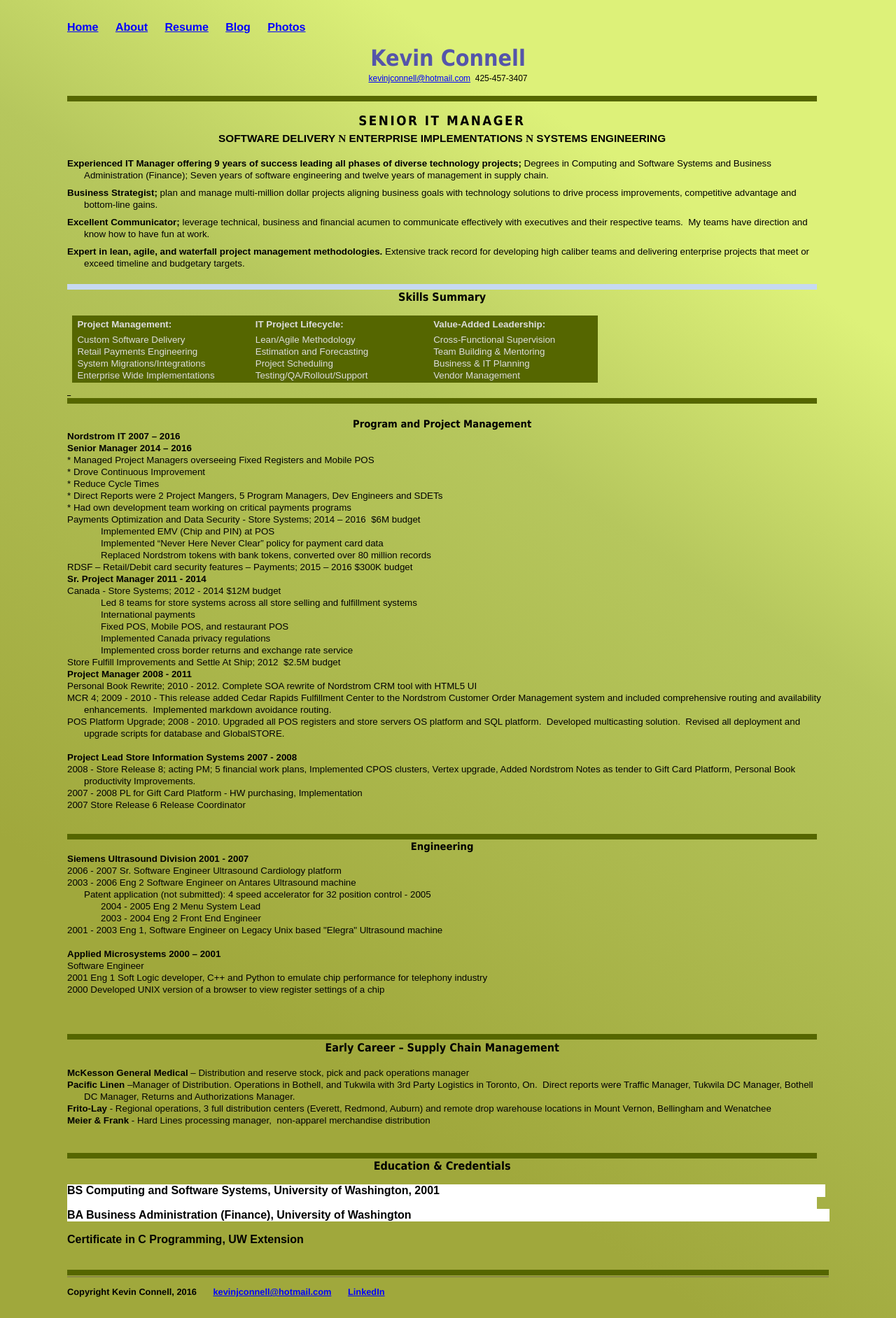
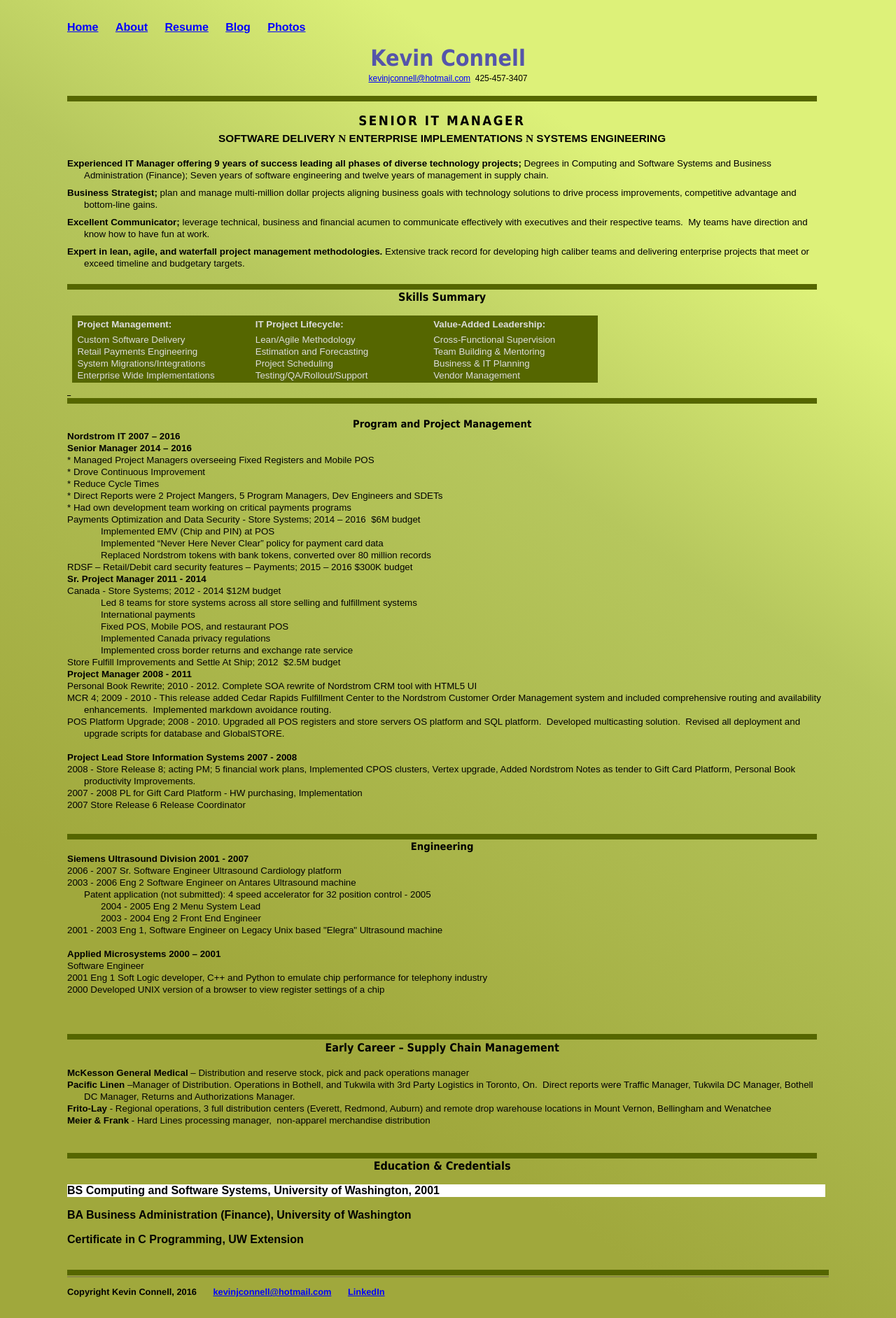
Before and after one commit to mo4dawg/mo4dawg.github.io, a Jekyll site: the page built from CV/index.html, in a window 1280 px wide. Shown: the whole page at 70% size. Built offline with Jekyll 4.4.1, drawn with Linux system fonts in a browser that asks for light colours.

Commit message:
Update index.html

```diff
--- a/CV/index.html
+++ b/CV/index.html
@@ -422,7 +422,7 @@
 style='mso-bookmark:top'><span style='font-size:14.0pt;font-family:"Arial","sans-serif";
 mso-fareast-font-family:"Times New Roman"'><o:p>&nbsp;</o:p></span></span></p>
 
-<div style='mso-element:para-border-div;border:none;border-top:solid #C6D9F1 6.0pt;
+<div style='mso-element:para-border-div;border:none;border-top:solid #556600 6.0pt;
 padding:1.0pt 0in 0in 0in;margin-left:0in;margin-right:12.6pt'>
 
 <p class=MsoNormal align=center style='margin-bottom:0in;margin-bottom:.0001pt;
@@ -882,13 +882,13 @@
 mso-fareast-font-family:"Times New Roman"'><o:p></o:p></span></span></p>
 
 <p class=MsoNormal style='margin-top:0in;margin-right:12.6pt;margin-bottom:
-0in;margin-left:0in;margin-bottom:.0001pt;line-height:normal;background:white'><span
+0in;margin-left:0in;margin-bottom:.0001pt;line-height:normal'><span
 style='mso-bookmark:top'><b style='mso-bidi-font-weight:normal'><span
 style='font-size:8.0pt;font-family:"Arial","sans-serif";mso-fareast-font-family:
 "Times New Roman"'><o:p>&nbsp;</o:p></span></b></span></p>
 
 <p class=MsoNormal style='margin-top:0in;margin-right:-.9pt;margin-bottom:0in;
-margin-left:0in;margin-bottom:.0001pt;line-height:normal;background:white'><span
+margin-left:0in;margin-bottom:.0001pt;line-height:normal'><span
 style='mso-bookmark:top'><b style='mso-bidi-font-weight:normal'><span
 style='font-size:12.0pt;font-family:"Arial","sans-serif";mso-fareast-font-family:
 "Times New Roman"'>BA Business Administration (Finance), University of
```
